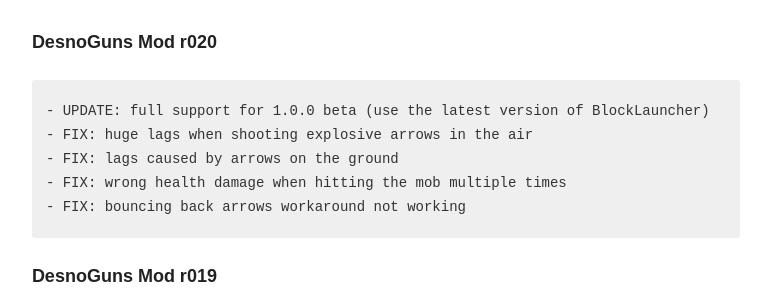
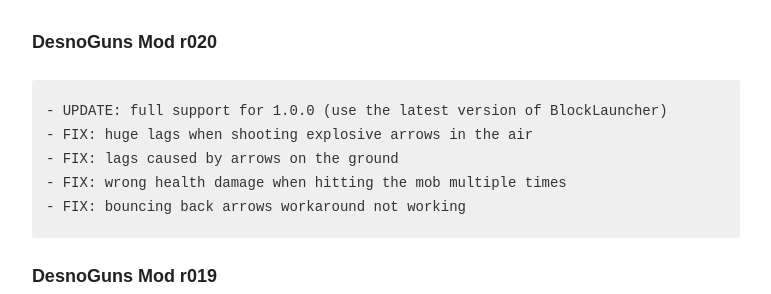
Before and after one commit to Desno365/Desno365.github.io, a Jekyll site: the page built from minecraft/desnoguns-mod/index.md, in a window 1280 px wide and 900 px high, scrolled down 14057 px. Shown: the part 157-451 px from the top of the window, without its empty margins (254-1025 px from the left). Built offline with Jekyll 4.4.1, drawn with Linux system fonts in a browser that asks for light colours; nearby versions of some CDN libraries; comment, search, counter and statistics services are not loaded.

Commit message:
Update changelog (minor changes)

```diff
--- a/minecraft/desnoguns-mod/full-changelog/changelog.html
+++ b/minecraft/desnoguns-mod/full-changelog/changelog.html
@@ -1,5 +1,5 @@
 <i>DesnoGuns Mod r020</i><br>
-- UPDATE: full support for 1.0.0 beta (use the latest version of BlockLauncher)<br>
+- UPDATE: full support for 1.0.0 (use the latest version of BlockLauncher)<br>
 - FIX: huge lags when shooting explosive arrows in the air<br>
 - FIX: lags caused by arrows on the ground<br>
 - FIX: wrong health damage when hitting the mob multiple times<br>
--- a/minecraft/desnoguns-mod/index.md
+++ b/minecraft/desnoguns-mod/index.md
@@ -189,7 +189,7 @@
 
 **DesnoGuns Mod r020**
 {% highlight text %}
-- UPDATE: full support for 1.0.0 beta (use the latest version of BlockLauncher)
+- UPDATE: full support for 1.0.0 (use the latest version of BlockLauncher)
 - FIX: huge lags when shooting explosive arrows in the air
 - FIX: lags caused by arrows on the ground
 - FIX: wrong health damage when hitting the mob multiple times
```
Also changed, not shown: minecraft/desnoguns-mod/full-changelog/index.md (+1 -1 lines).
